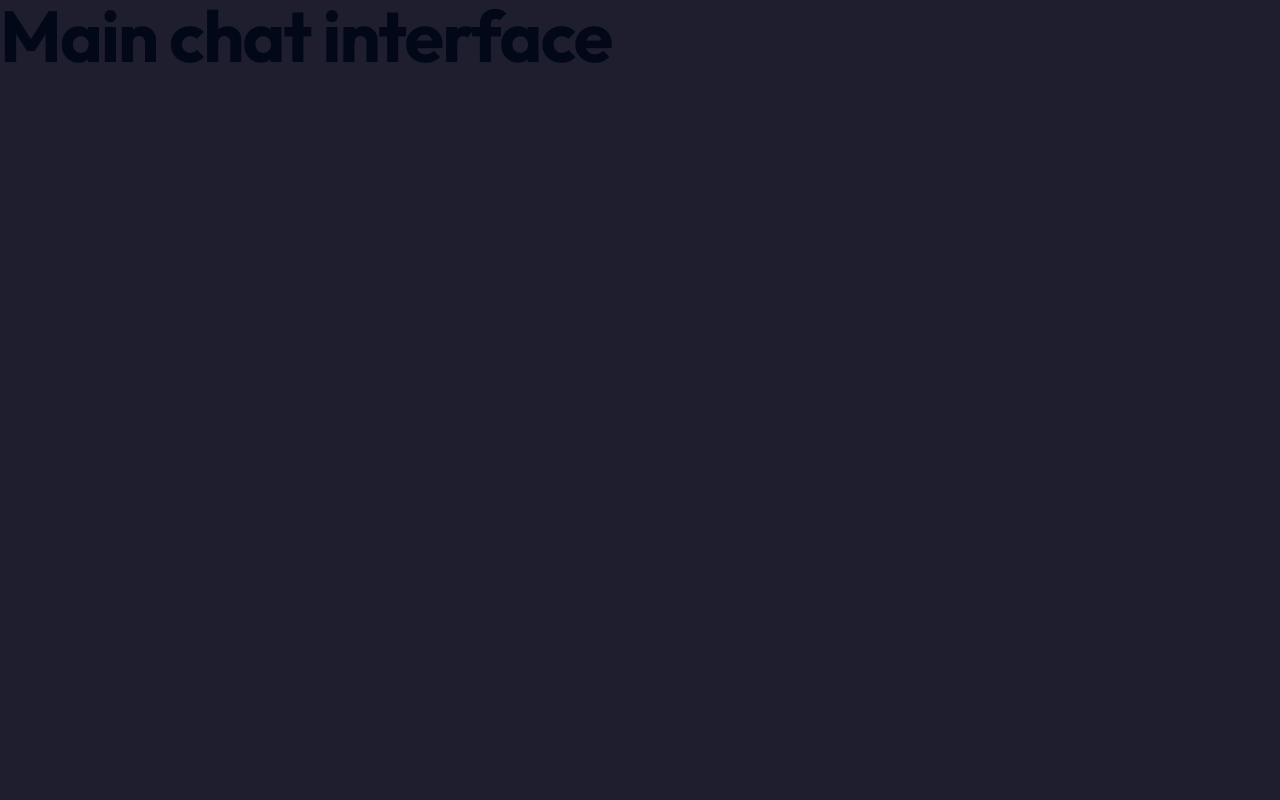
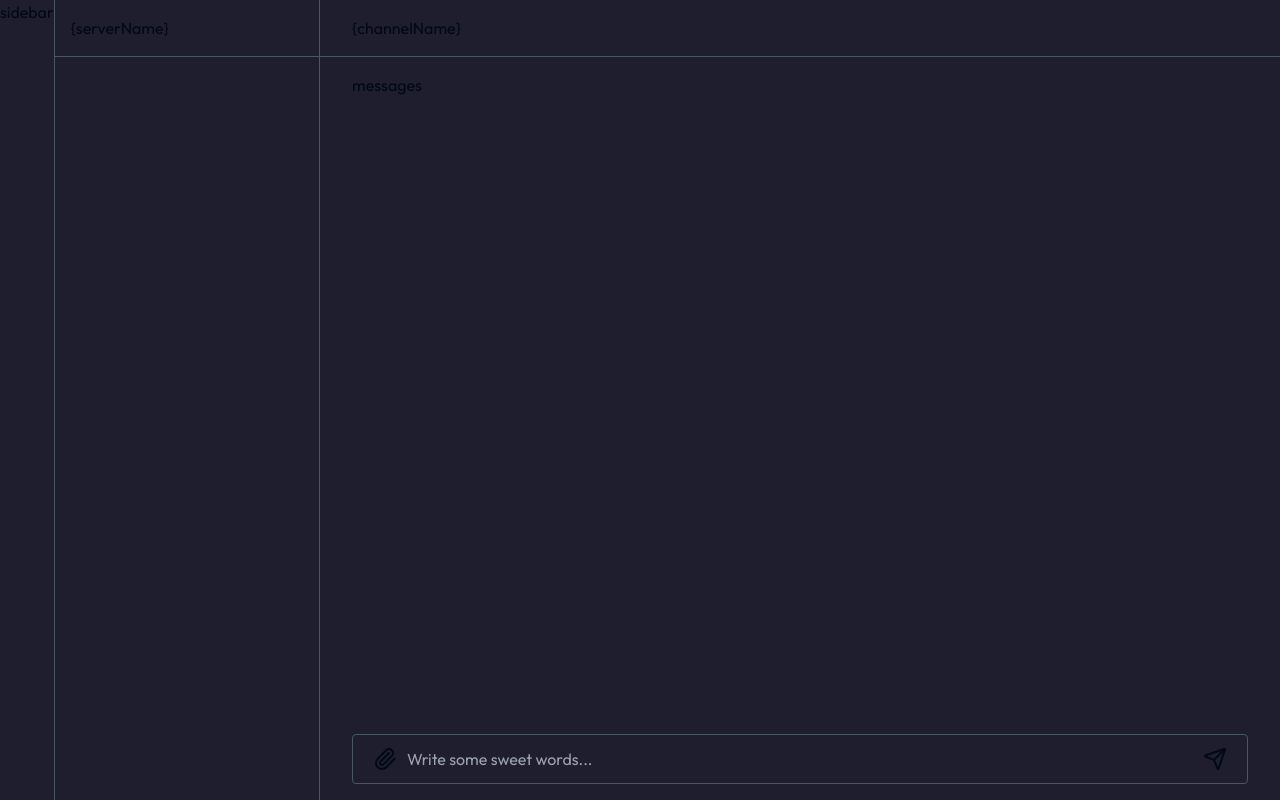
Before and after one commit to Chaxware/frontend, a SvelteKit app: page /chat in a window 1280 px wide. Built offline with nearby package versions, Linux system fonts and the light colour scheme.

Commit message:
feat: update chat page layout

```diff
--- a/package.json
+++ b/package.json
@@ -21,6 +21,7 @@
 		"prettier": "^3.1.1",
 		"prettier-plugin-svelte": "^3.1.2",
 		"prettier-plugin-tailwindcss": "^0.5.1",
+		"sass": "^1.77.8",
 		"svelte": "^4.2.7",
 		"svelte-check": "^3.6.0",
 		"tailwindcss": "^3.4.1",
--- a/src/routes/(app)/chat/+page.svelte
+++ b/src/routes/(app)/chat/+page.svelte
@@ -1,7 +1,63 @@
 <script lang="ts">
+	import { Paperclip, Send } from 'lucide-svelte';
 	import type { PageData } from './$types';
 
 	export let data: PageData;
 </script>
 
-<h1 class="text-4xl sm:text-7xl font-bold tracking-tight">Main chat interface</h1>
+<div class="flex">
+	<div class="flex h-dvh border-r-[1px] border-gray-600 w-80 w">
+		<div class="border-r-[1px] border-gray-600">sidebar</div>
+		<div class="border-b-[1px] border-gray-600 h-fit w-full py-4 px-4">{`{serverName}`}</div>
+	</div>
+	<div class="flex flex-1 flex-col">
+		<div class="border-b-[1px] border-gray-600 py-4 px-8">{`{channelName}`}</div>
+        <div class="py-4 px-8 flex flex-col flex-1">
+            <div class="flex-1">
+                messages
+            </div>
+            <div class="messageBox">
+                <div class="fileUploadWrapper">
+                  <label for="file">
+                    <Paperclip  />
+                  </label>
+                  <input type="file" id="file" name="file" />
+                </div>
+                <input required placeholder="Write some sweet words..." type="text" id="messageInput" />
+                <button id="sendButton">
+                    <Send />
+                </button>
+              </div>
+
+        </div>
+	</div>
+</div>
+
+<style lang="scss">
+
+.messageBox {
+  display: flex;
+  align-items: center;
+  justify-content: center;
+  padding: 12px 20px;
+  border-radius: 4px;
+  border: 1px solid  #4b5563;
+}
+
+
+#file {
+  display: none;
+}
+
+#messageInput {
+  width: 200px;
+  height: 100%;
+  background-color: transparent;
+  outline: none;
+  border: none;
+  padding-left: 10px;
+  color: white;
+  flex: 1;
+}
+
+</style>
```
